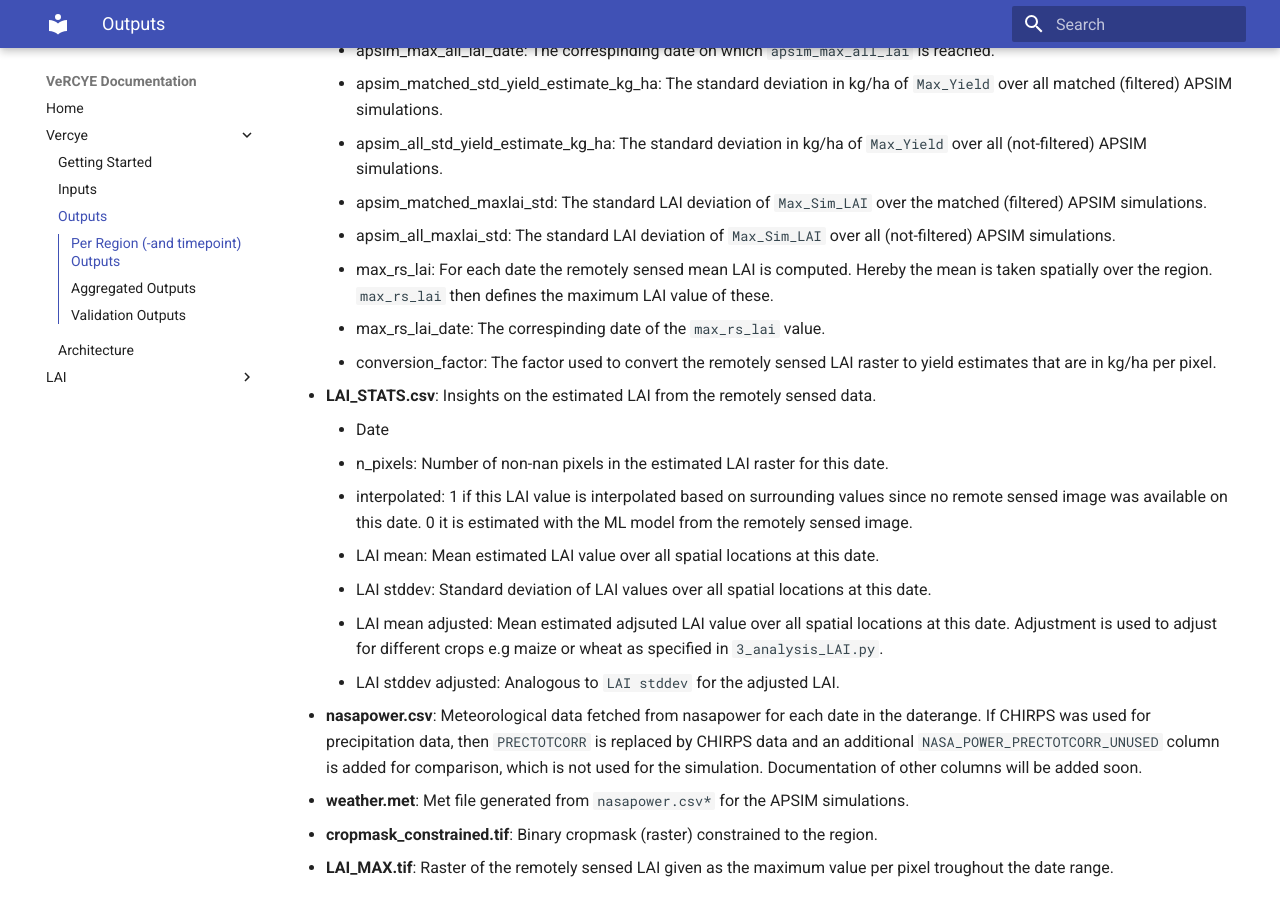
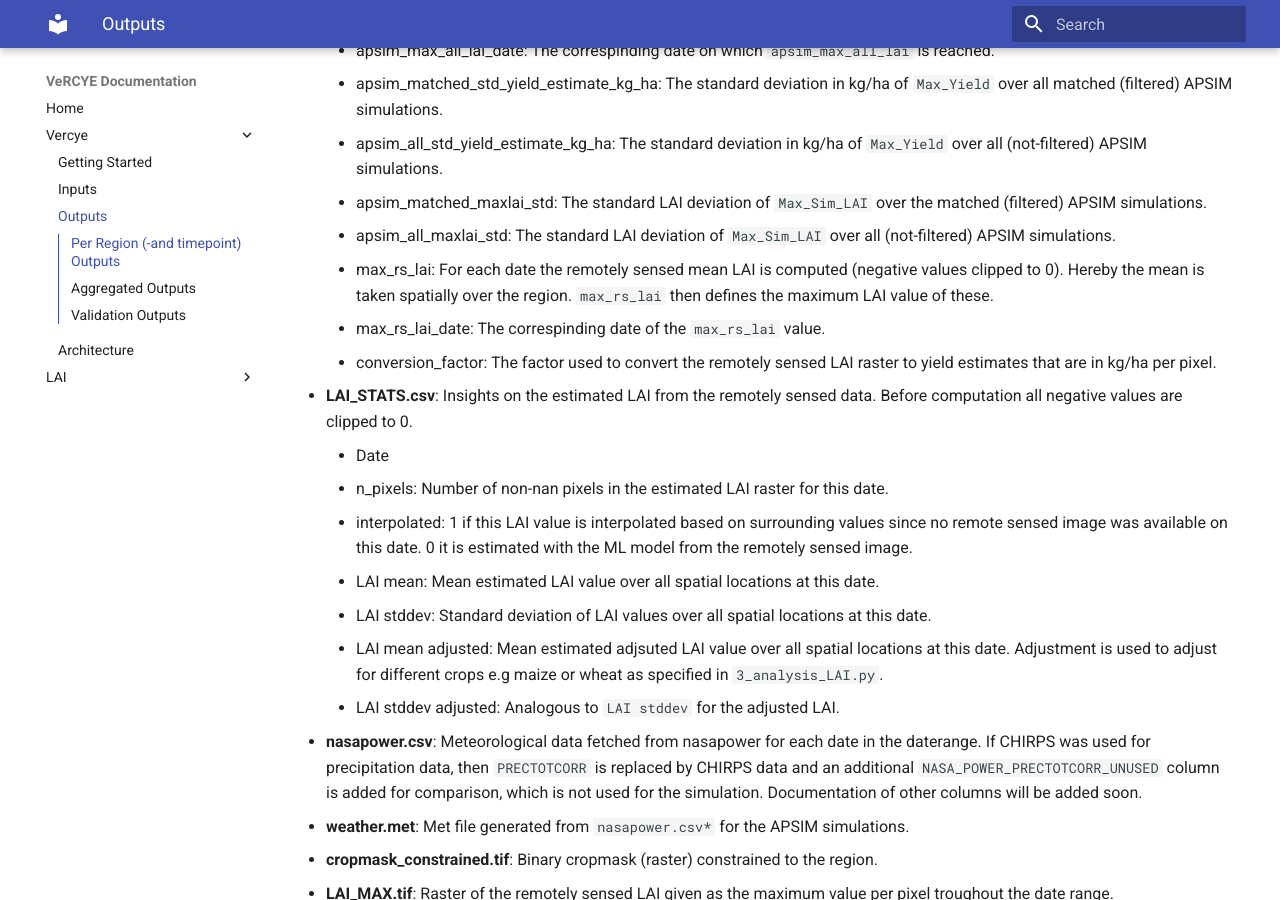
Before and after one commit to JPLMLIA/vercye_ops, an MkDocs documentation site: the page built from docs/docs/Vercye/outputs.md, in a window 1280 px wide and 900 px high, scrolled down 1837 px. Built offline with MkDocs 1.6.1 and Material for MkDocs 9.7.7, drawn with Linux system fonts in a browser that asks for light colours.

Commit message:
updating documentation

```diff
--- a/docs/docs/Vercye/outputs.md
+++ b/docs/docs/Vercye/outputs.md
@@ -49,12 +49,13 @@ aggregated insights from multiple ROIs. In the following, we define all output a
     - apsim_all_std_yield_estimate_kg_ha: The standard deviation in kg/ha of `Max_Yield` over all (not-filtered) APSIM simulations.
     - apsim_matched_maxlai_std: The standard LAI deviation of `Max_Sim_LAI` over the matched (filtered) APSIM simulations.
     - apsim_all_maxlai_std: The standard LAI deviation of `Max_Sim_LAI` over all (not-filtered) APSIM simulations.
-    - max_rs_lai: For each date the remotely sensed mean LAI is computed. Hereby the mean is taken spatially over the region. `max_rs_lai` then defines the maximum LAI value of these.
+    - max_rs_lai: For each date the remotely sensed mean LAI is computed (negative values clipped to 0). Hereby the mean is taken spatially over the region. `max_rs_lai` then defines the maximum LAI value of these.
     - max_rs_lai_date: The correspinding date of the `max_rs_lai` value.
     - conversion_factor: The factor used to convert the remotely sensed LAI raster to yield estimates that are in kg/ha per pixel.
 
 
 - **LAI_STATS.csv**: Insights on the estimated LAI from the remotely sensed data.
+    Before computation all negative values are clipped to 0.
     - Date
     - n_pixels: Number of non-nan pixels in the estimated LAI raster for this date.
     - interpolated: 1 if this LAI value is interpolated based on surrounding values since no remote sensed image was available on this date. 0 it is estimated with the ML model from the remotely sensed image.
```
